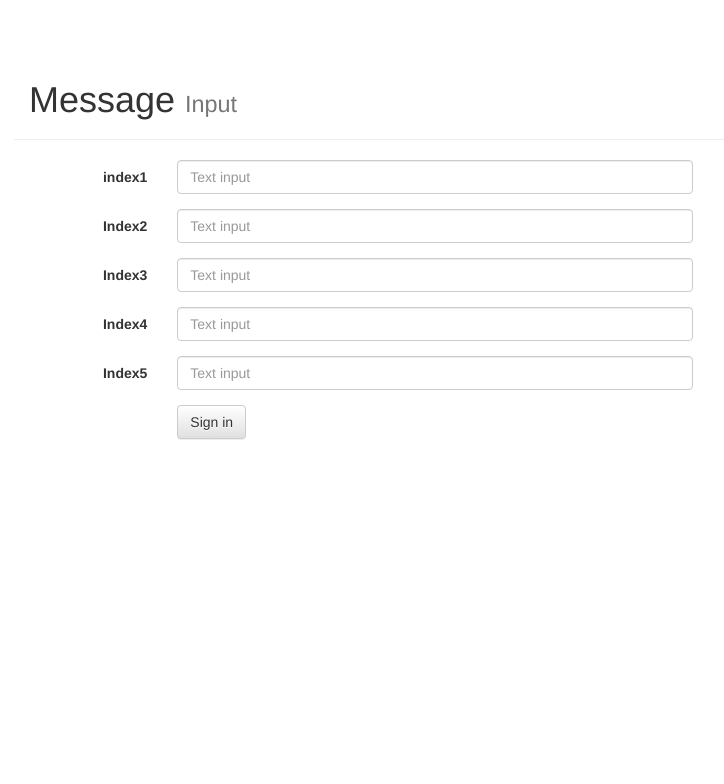
After one commit to liroding/Djangoweb, a Django app: page /workpage/inputmessage in a window 1280 px wide. The commit adds this page. Shown: the top 784 px of the page, without its empty margins (41-765 px from the left). Run offline with Django 3.2, Linux system fonts and the light colour scheme; some libraries are stand-ins or nearby versions.

Commit message:
addmesgitem
Signed-off-by: liroding <liroding@126.com>

```diff
--- a/cosimapp/admin.py
+++ b/cosimapp/admin.py
@@ -1,5 +1,5 @@
 from django.contrib import admin
-from . models import login,notebookdb
+from . models import login,notebookdb,recordmesgdb
 import builtins
 from django.http import HttpResponse,HttpResponseRedirect
 from django.shortcuts import render,render_to_response
@@ -90,3 +90,4 @@ class loginitem():
 
 admin.site.register(login)
 admin.site.register(notebookdb)
+admin.site.register(recordmesgdb)
--- a/cosimapp/urls.py
+++ b/cosimapp/urls.py
@@ -13,4 +13,6 @@ urlpatterns =[
 
 
       path('gitselect',workhomeitem.gititemselect),
+      path('inputmessage',workhomeitem.inputmessage),
+      path('addmesgquery',workhomeitem.addmesgquery),
 ]
--- a/cosimapp/workhome.py
+++ b/cosimapp/workhome.py
@@ -1,6 +1,6 @@
 from django.contrib import admin
 import os
-from . models import login
+from . models import login,recordmesgdb
 import builtins
 from django.http import HttpResponse,HttpResponseRedirect
 from django.shortcuts import render,render_to_response
@@ -26,3 +26,36 @@ class workhomeitem():
     def gititemselect(request):
         print("Start git item select")
         return render(request,'gititemselect.html')
+
+    def inputmessage(request):
+        print("Start inputmessage item")
+        return render(request,'inputmessage.html')
+
+    def addmesgquery(request):
+        index1 = request.POST['index1']
+        index2 = request.POST['index2']
+        index3 = request.POST['index3']
+        index4 = request.POST['index4']
+        index5 = request.POST['index5']
+        tmp = recordmesgdb()
+        print('!!!'+index1)
+        if index1:
+            print('nihao')
+            tmp.index1 = index1
+            tmp.index2 = index2
+            tmp.index3 = index3
+            tmp.index4 = index4
+            tmp.index5 = index5
+            tmp.save()
+        print(index1+index2+index3)
+        all_recordmesg = recordmesgdb.objects.all()
+        i = 0
+        _dict = {}
+        while i<len(all_recordmesg):
+            _dict[i] = {'index1':all_recordmesg[i].index1,'index2':all_recordmesg[i].index2,
+                        'index3':all_recordmesg[i].index3,'index4':all_recordmesg[i].index4,
+                        'index5':all_recordmesg[i].index5}
+            print(_dict[i])
+            i=i+1
+        print(type(_dict))
+        return render(request,'showmessage.html',{'mesg_dict':_dict})
--- a/myproject/settings.py
+++ b/myproject/settings.py
@@ -63,7 +63,7 @@ TEMPLATES = [
                 'django.template.context_processors.request',
                 'django.contrib.auth.context_processors.auth',
                 'django.contrib.messages.context_processors.messages',
-                'cosimapp.global_1.global_var'
+                'cosimapp.globalarg.global_var'
             ],
         },
     },
--- /dev/null
+++ b/templates/inputmessage.html
@@ -0,0 +1,55 @@
+{% extends 'template.html' %}
+
+{% block index_head %}
+    <h1>Message
+	<small> Input</small>
+    </h1>
+{% endblock %}
+
+{%block index_content %}
+  <form class="form-horizontal" action="addmesgquery" method="post">
+
+  <div class="form-group">
+    <label class="col-sm-2 control-label">index1</label>
+    <div class="col-sm-5">
+      <input name="index1" type="text" class="form-control" placeholder="Text input">
+    </div>
+  </div>
+
+  <div class="form-group">
+    <label class="col-sm-2 control-label">Index2</label>
+    <div class="col-sm-5">
+      <input name="index2" type="text" class="form-control" placeholder="Text input">
+    </div>
+  </div>
+
+  <div class="form-group">
+    <label class="col-sm-2 control-label">Index3</label>
+    <div class="col-sm-5">
+      <input name="index3" type="text" class="form-control" placeholder="Text input">
+    </div>
+  </div>
+
+  <div class="form-group">
+    <label class="col-sm-2 control-label">Index4</label>
+    <div class="col-sm-5">
+      <input name="index4" type="text" class="form-control" placeholder="Text input">
+    </div>
+  </div>
+
+  <div class="form-group">
+    <label class="col-sm-2 control-label">Index5</label>
+    <div class="col-sm-5">
+      <input name="index5" type="text" class="form-control" placeholder="Text input">
+    </div>
+  </div>
+
+  <div class="form-group">
+    <div class="col-sm-offset-2 col-sm-5">
+      <button  type="submit" class="btn btn-default">Sign in</button>
+    </div>
+  </div>
+
+</form>
+
+{% endblock %}
--- /dev/null
+++ b/templates/template.html
@@ -0,0 +1,58 @@
+<!DOCTYPE html>
+<html lang="en">
+<head>
+    <meta charset="UTF-8">
+    <title>Title</title>
+    <!-- 最新版本的 Bootstrap 核心 CSS 文件 -->
+    <link rel="stylesheet" href="/static/bootstrap/css/bootstrap.min.css"
+          integrity="sha384-BVYiiSIFeK1dGmJRAkycuHAHRg32OmUcww7on3RYdg4Va+PmSTsz/K68vbdEjh4u" crossorigin="anonymous">
+
+    <!-- 可选的 Bootstrap 主题文件（一般不用引入） -->
+    <link rel="stylesheet" href="/static/bootstrap/css/bootstrap-theme.min.css"
+          integrity="sha384-rHyoN1iRsVXV4nD0JutlnGaslCJuC7uwjduW9SVrLvRYooPp2bWYgmgJQIXwl/Sp" crossorigin="anonymous">
+
+    <!-- 最新的 Bootstrap 核心 JavaScript 文件 -->
+    <script src="/static/bootstrap/css/bootstrap.min.css"
+            integrity="sha384-Tc5IQib027qvyjSMfHjOMaLkfuWVxZxUPnCJA7l2mCWNIpG9mGCD8wGNIcPD7Txa"
+            crossorigin="anonymous"></script>
+</head>
+<body>
+<div class="container page-header">
+{% block index_head %}
+    <h1>个人记事本
+	<small>作者:{{article.author}}  创建日期:{{article.publish_date}}</small>
+    </h1>
+{% endblock %}
+
+</div>
+{%block index_content %}
+  <form class="form-horizontal" action="notebookaddquery" method="post">
+
+  <div class="form-group">
+    <label class="col-sm-2 control-label">主题</label>
+    <div class="col-sm-5">
+      <input name="title" type="text" class="form-control" placeholder="Text input">
+    </div>
+  </div>
+
+  <div class="form-group">
+    <label class="col-sm-2 control-label">内容</label>
+    <div class="col-sm-5">
+      <textarea name="content" class="form-control" rows="3"></textarea>
+    </div>
+  </div>
+
+  <div class="form-group">
+    <div class="col-sm-offset-2 col-sm-5">
+      <button  type="submit" class="btn btn-default">Sign in</button>
+    </div>
+  </div>
+
+</form>
+
+{% endblock %}
+
+{%block index_other %}
+{% endblock %}
+</body>
+</html>
--- a/templates/workpage.html
+++ b/templates/workpage.html
@@ -86,7 +86,7 @@
             <li><a href="/workpage/gitselect">LocalGit</a></li>
           </ul>
           <ul class="nav nav-sidebar">
-            <li><a href="">InputMessage</a></li>
+            <li><a href="/workpage/inputmessage">InputMessage</a></li>
             <li><a href="">Nav item again</a></li>
             <li><a href="">One more nav</a></li>
             <li><a href="">Another nav item</a></li>
```
Also changed, not shown: cosimapp/global.py (deleted, +0 -7 lines), cosimapp/models.py (+9 -0 lines), cosimapp/notebook.py (+11 -6 lines), templates/showmessage.html (added, +31 -0 lines), cosimapp/globalarg.py (renamed from cosimapp/global_1.py), cosimapp/migrations/0004_recordmesgdb.py (added), myprojectdb.sqlite3, 2 other files.
